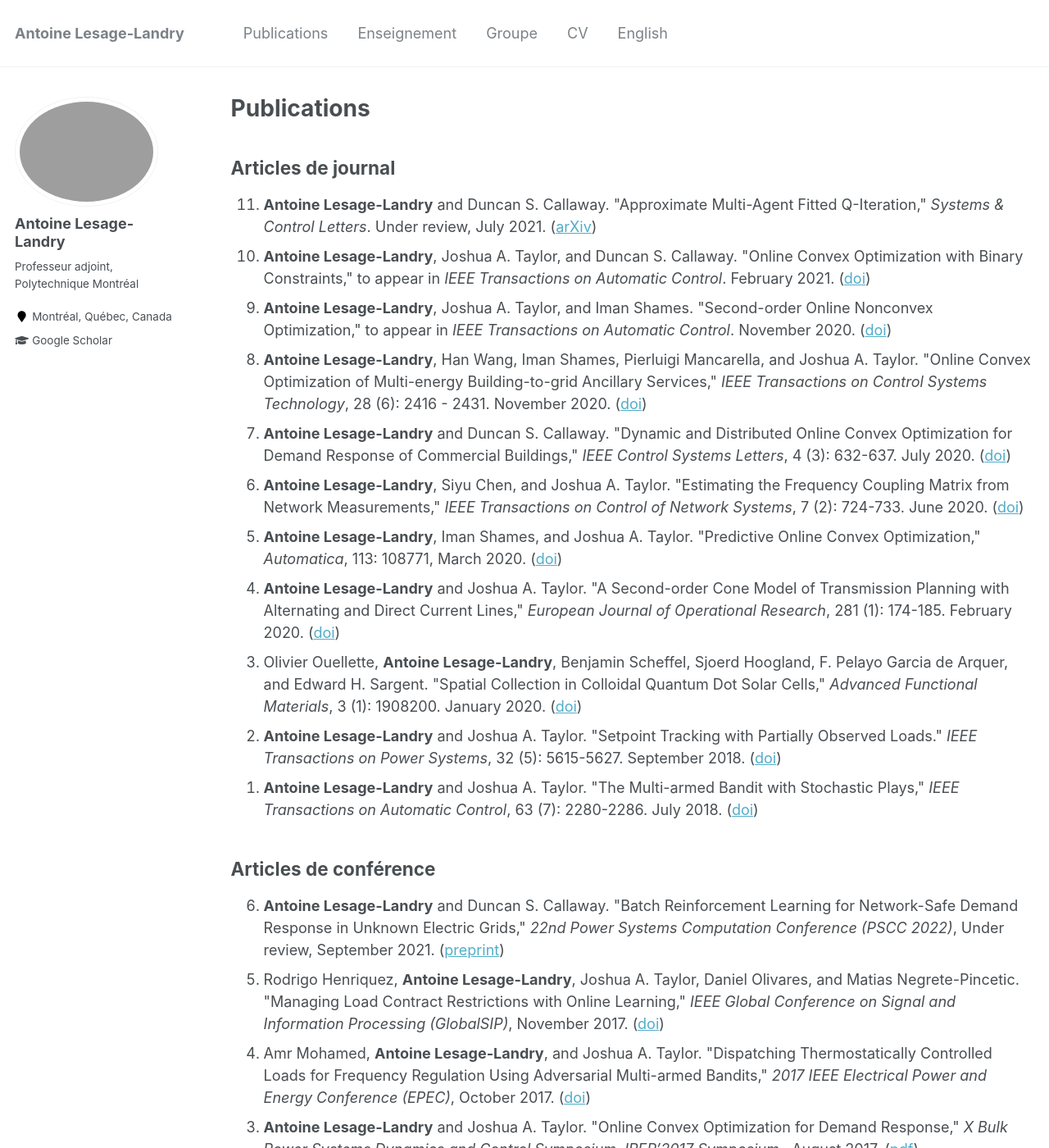
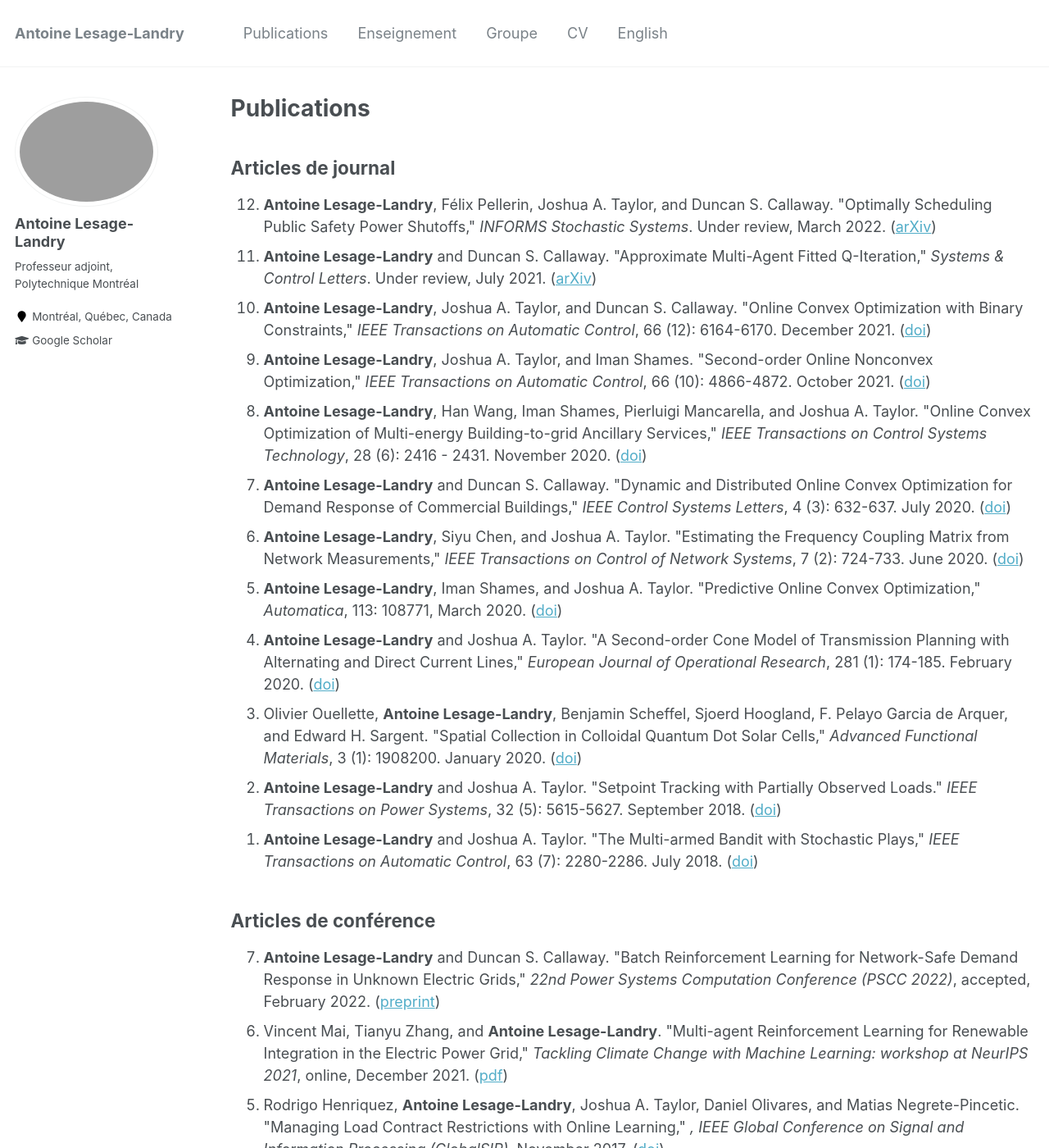
Before and after one commit to alesagelandry/fr, a Jekyll site: the page built from _pages/publications.md, in a window 1280 px wide and 1400 px high. Shown: the whole window at 82% size. Built offline with Jekyll 4.4.1, drawn with Linux system fonts in a browser that asks for light colours; some of the changed text lies outside the part shown.

Commit message:
Update publications.md

```diff
--- a/_pages/publications.md
+++ b/_pages/publications.md
@@ -8,11 +8,13 @@ author_profile: true
 
 <ol reversed='reversed'>
 
+ <li><b>Antoine Lesage-Landry</b>, Félix Pellerin, Joshua A. Taylor, and Duncan S. Callaway. "Optimally Scheduling Public Safety Power Shutoffs," <i>INFORMS Stochastic Systems</i>. Under review, March 2022. (<a href="https://arxiv.org/abs/2203.02861">arXiv</a>)</li>
+
   <li><b>Antoine Lesage-Landry</b> and Duncan S. Callaway. "Approximate Multi-Agent Fitted Q-Iteration," <i>Systems & Control Letters</i>. Under review, July 2021. (<a href="https://arxiv.org/abs/2104.09343">arXiv</a>)</li>
 
-  <li> <b>Antoine Lesage-Landry</b>, Joshua A. Taylor, and Duncan S. Callaway. "Online Convex Optimization with Binary Constraints," to appear in <i>IEEE Transactions on Automatic Control</i>. February 2021. (<a href="https://doi.org/10.1109/TAC.2021.3061625">doi</a>)</li>
+  <li> <b>Antoine Lesage-Landry</b>, Joshua A. Taylor, and Duncan S. Callaway. "Online Convex Optimization with Binary Constraints," <i>IEEE Transactions on Automatic Control</i>, 66 (12): 6164-6170. December 2021. (<a href="https://doi.org/10.1109/TAC.2021.3061625">doi</a>)</li>
 
-  <li> <b>Antoine Lesage-Landry</b>, Joshua A. Taylor, and Iman Shames. "Second-order Online Nonconvex Optimization," to appear in <i>IEEE Transactions on Automatic Control</i>. November 2020. (<a href="https://doi.org/10.1109/TAC.2020.3040372">doi</a>)</li>
+  <li> <b>Antoine Lesage-Landry</b>, Joshua A. Taylor, and Iman Shames. "Second-order Online Nonconvex Optimization," <i>IEEE Transactions on Automatic Control</i>, 66 (10): 4866-4872.  October 2021. (<a href="https://doi.org/10.1109/TAC.2020.3040372">doi</a>)</li>
 
   <li><b>Antoine Lesage-Landry</b>, Han Wang, Iman Shames, Pierluigi Mancarella, and Joshua A. Taylor. "Online Convex Optimization of Multi-energy Building-to-grid Ancillary Services," <i>IEEE Transactions on Control Systems Technology</i>, 28 (6): 2416 - 2431. November 2020. (<a href="https://doi.org/10.1109/TCST.2019.2944328">doi</a>)</li>
 
@@ -37,9 +39,11 @@ author_profile: true
 <ol reversed='reversed'>
 
     <li> <b>Antoine Lesage-Landry</b> and Duncan S. Callaway. "Batch Reinforcement Learning for Network-Safe Demand
-Response in Unknown Electric Grids," <i>22nd Power Systems Computation Conference (PSCC 2022)</i>, Under review, September 2021. (<a href="https://www.gerad.ca/fr/papers/G-2021-55">preprint</a>)</li>
+Response in Unknown Electric Grids," <i>22nd Power Systems Computation Conference (PSCC 2022)</i>, accepted, February 2022. (<a href="https://www.gerad.ca/en/papers/G-2021-55">preprint</a>)</li>
 
-  <li> Rodrigo Henriquez, <b>Antoine Lesage-Landry</b>, Joshua A. Taylor, Daniel Olivares, and Matias Negrete-Pincetic. "Managing Load Contract Restrictions with Online Learning," <i>IEEE Global Conference on Signal and Information Processing (GlobalSIP)</i>, November 2017. (<a href="https://doi.org/10.1109/GlobalSIP.2017.8309118">doi</a>)</li>
+  <li> Vincent Mai, Tianyu Zhang, and <b>Antoine Lesage-Landry</b>. "Multi-agent Reinforcement Learning for Renewable Integration in the Electric Power Grid," <i>Tackling Climate Change with Machine Learning: workshop at NeurIPS 2021</i>, online, December 2021. (<a href="https://www.climatechange.ai/papers/neurips2021/71/paper.pdf">pdf</a>)</li>
+
+  <li> Rodrigo Henriquez, <b>Antoine Lesage-Landry</b>, Joshua A. Taylor, Daniel Olivares, and Matias Negrete-Pincetic. "Managing Load Contract Restrictions with Online Learning," <i>, IEEE Global Conference on Signal and Information Processing (GlobalSIP)</i>, November 2017. (<a href="https://doi.org/10.1109/GlobalSIP.2017.8309118">doi</a>)</li>
 
   <li> Amr Mohamed, <b>Antoine Lesage-Landry</b>, and Joshua A. Taylor. "Dispatching Thermostatically Controlled Loads for Frequency Regulation Using Adversarial Multi-armed Bandits," <i>2017 IEEE Electrical Power and Energy Conference (EPEC)</i>, October 2017. (<a href="https://doi.org/10.1109/EPEC.2017.8286168">doi</a>)</li>
 
@@ -54,6 +58,10 @@ Response in Unknown Electric Grids," <i>22nd Power Systems Computation Conferenc
 <h2>Séminaires et présentations</h2>
 
 <ul style="list-style-type:disc;">
+
+<li><i>Batch Reinforcement Learning for Network-Safe Demand Response</i>. Power Systems Laboratory Seminar at ETH Zürich, Zürich, Switzerland/online. March 2022. </li>
+
+<li><i>Real-time Decision-making for Demand Response</i>. Energy Seminar: Joint Mechanical & Aerospace Engineering Dept and Center for Energy Research at the University of California, San Diego, San Diego CA/online. November 2021. Invited. </li>
 
 <li><i>Fitted Q-Iteration for Network-Safe Demand Response</i>. 2021 INFORMS Annual Meeting, Anaheim, CA/online. October 2021. Invited. </li>
 
```
